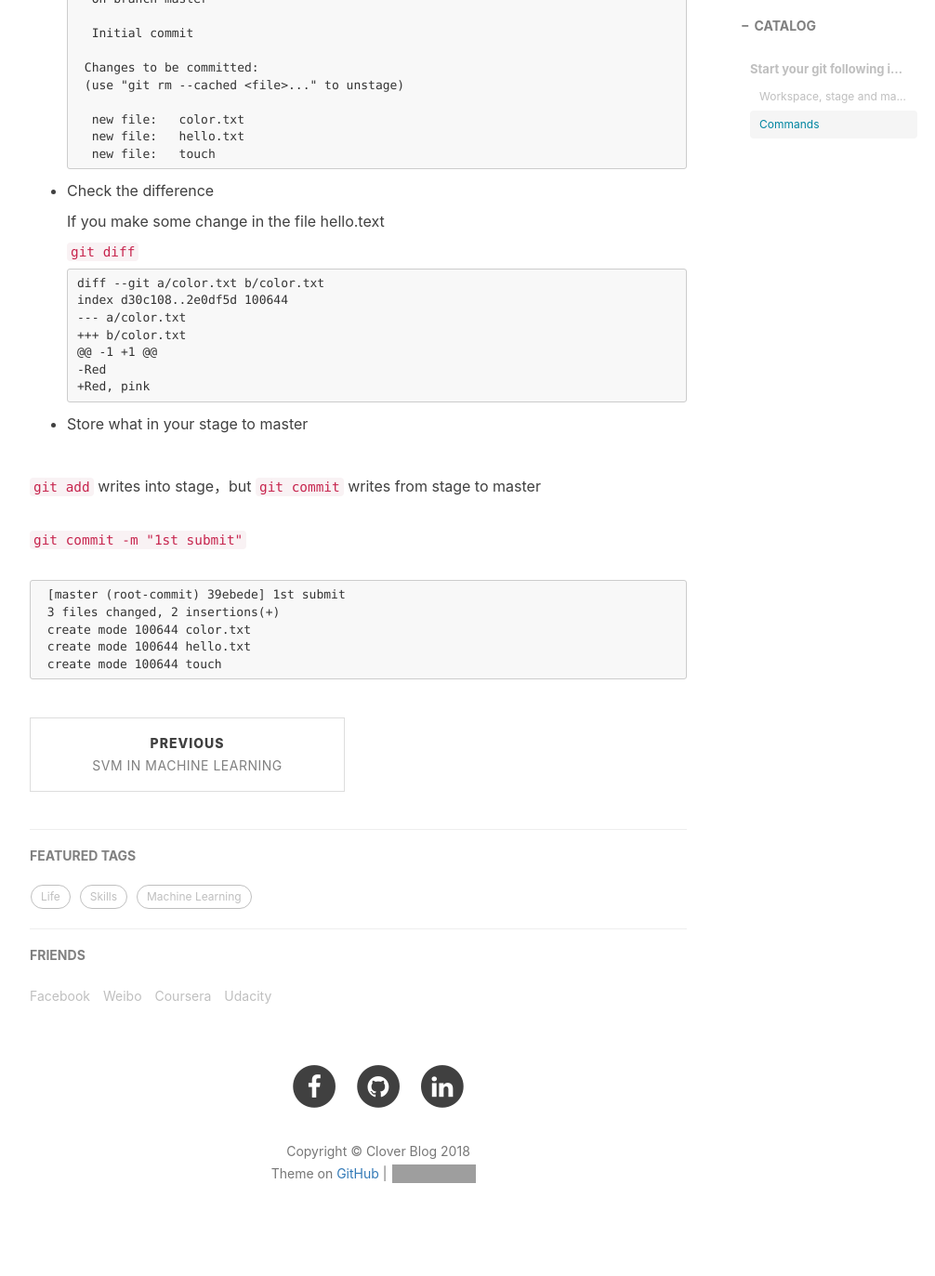
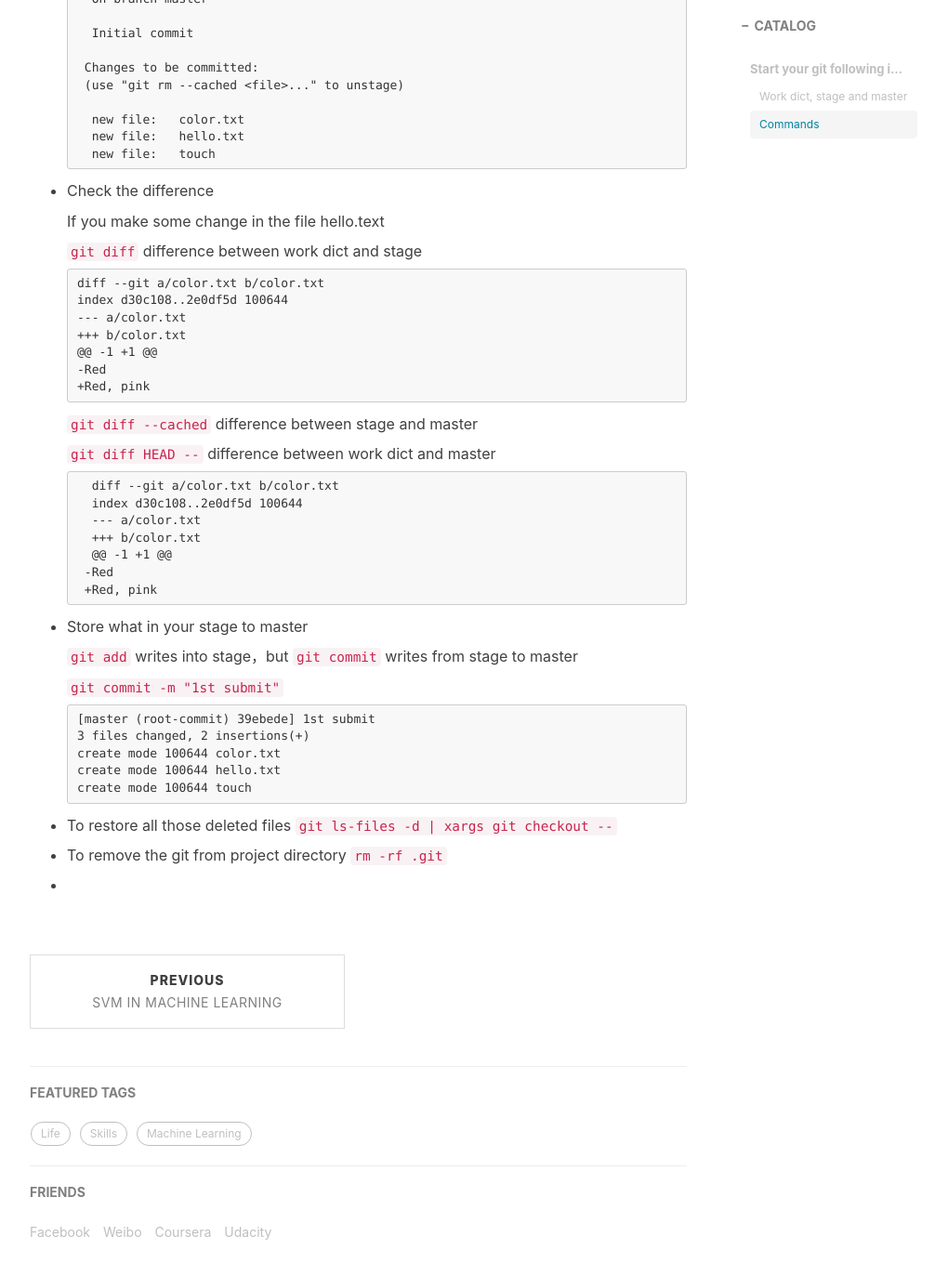
Before and after one commit to ly16/ly16.github.io, a Jekyll site: the page built from _posts/2018-02-24-git-tutorial.md, in a window 1280 px wide and 1400 px high, scrolled down 1690 px. Shown: the top 1373 px of the window at 93% size, without its empty margins (233-1239 px from the left). Built offline with Jekyll 4.4.1, drawn with Linux system fonts in a browser that asks for light colours; nearby versions of some CDN libraries; comment, search, counter and statistics services are not loaded; some of the changed text lies outside the part shown; grey boxes are pictures that could not be loaded.

Commit message:
Update 2018-02-24-git-tutorial.md

````diff
--- a/_posts/2018-02-24-git-tutorial.md
+++ b/_posts/2018-02-24-git-tutorial.md
@@ -13,14 +13,14 @@ tags:
 
 ### Start your git following instructions below
 
-##### Workspace, stage and master
+##### Work dict, stage and master
 <figure>
   <img src="/img/git-concept.jpg" alt="Image" />
 </figure>
 
 |    name    | function |
 | ---------- | --- |
-|workspace|What you can see in your computer|
+|work dict|What you can see in your computer|
 |stage    |Keep your files temporarily|
 |master   |Keep your old version works|
 
@@ -68,7 +68,7 @@ ______________________________________________
 
    If you make some change in the file hello.text
 
-   `git diff`
+   `git diff`  difference between work dict and stage
 
    ```
   diff --git a/color.txt b/color.txt
@@ -80,16 +80,37 @@ ______________________________________________
   +Red, pink
    ```
 
+    `git diff --cached` difference between stage and master
+
+    `git diff HEAD --` difference between work dict and master
+
+    ```
+    diff --git a/color.txt b/color.txt
+    index d30c108..2e0df5d 100644
+    --- a/color.txt
+    +++ b/color.txt
+    @@ -1 +1 @@
+   -Red
+   +Red, pink
+   ```
 - Store what in your stage to master
 
- `git add` writes into stage，but `git commit` writes from stage to master
+  `git add` writes into stage，but `git commit` writes from stage to master
 
- `git commit -m "1st submit"`
+  `git commit -m "1st submit"`
 
- ```
- [master (root-commit) 39ebede] 1st submit
- 3 files changed, 2 insertions(+)
- create mode 100644 color.txt
- create mode 100644 hello.txt
- create mode 100644 touch
- ```
+  ```
+  [master (root-commit) 39ebede] 1st submit
+  3 files changed, 2 insertions(+)
+  create mode 100644 color.txt
+  create mode 100644 hello.txt
+  create mode 100644 touch
+  ```
+
+- To restore all those deleted files
+  `git ls-files -d | xargs git checkout --`
+
+- To remove the git from project directory
+  `rm -rf .git`
+
+-
````
